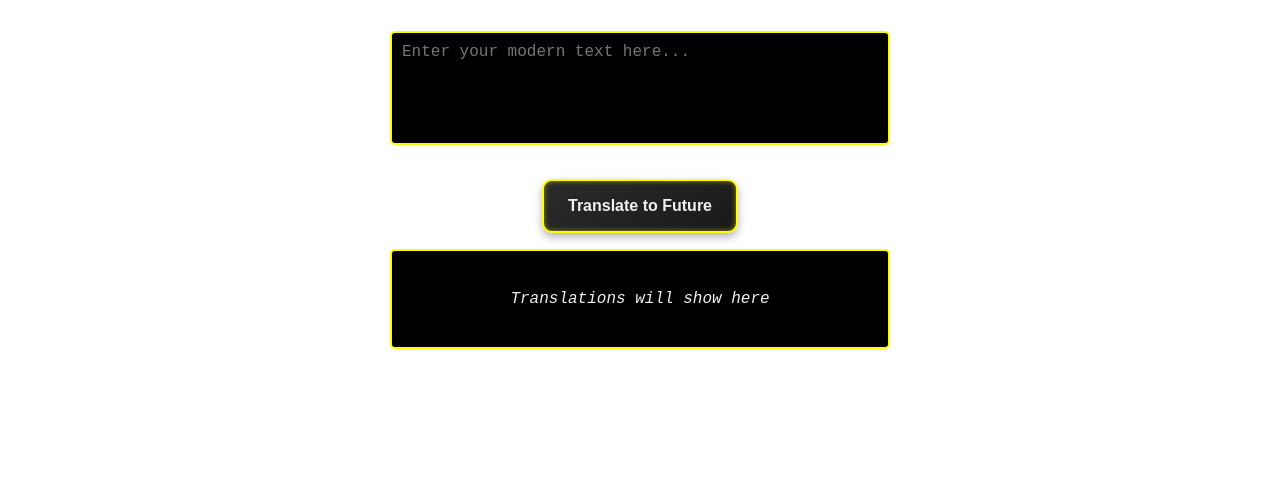
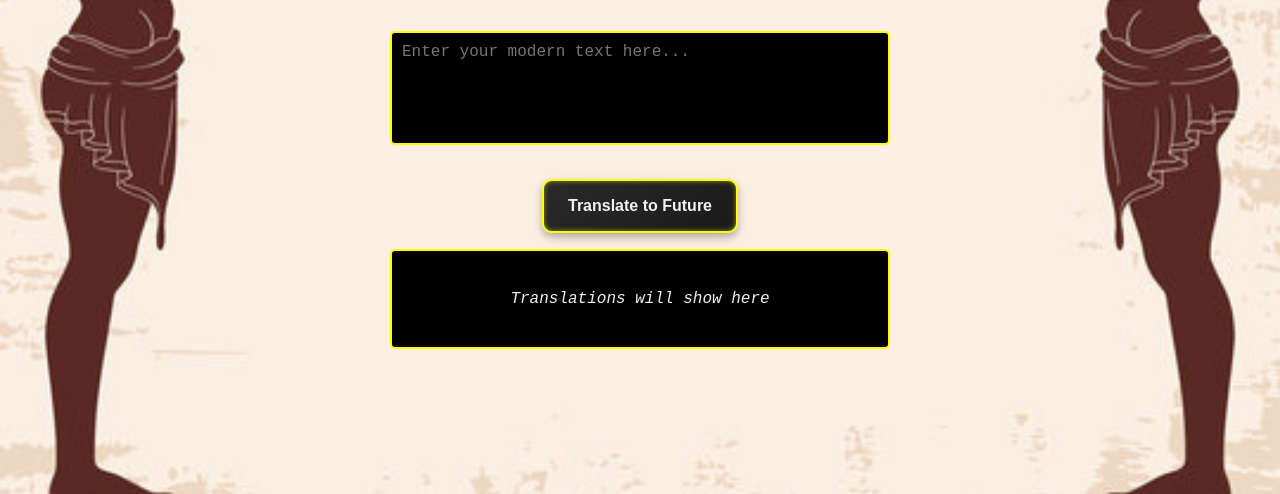
Before and after one commit to MikoBiko0609/TimeTalk, a website: page frontend/src/Dialects/Greek/greek.html in a window 1280 px wide. Shown: the part 306-800 px from the top of the page. Drawn offline with Linux system fonts and the light colour scheme; files whose address does not match are found by name.

Commit message:
image updates v2

```diff
--- a/frontend/src/Dialects/Caveman/caveman.css
+++ b/frontend/src/Dialects/Caveman/caveman.css
@@ -8,7 +8,7 @@
 /* Background Image Styling */
 body {
     font-family: 'Courier New', Courier, monospace;
-    background-image: url('../photos/caveman.jpg'); /* Path to your Future-themed image file */
+    background-image: url('/frontend/src/photos/caveman.jpg');
     background-size: cover;
     background-position: center;
     background-repeat: no-repeat;
--- a/frontend/src/Dialects/Colonial/colonial.css
+++ b/frontend/src/Dialects/Colonial/colonial.css
@@ -8,7 +8,7 @@
 /* Background Image Styling */
 body {
     font-family: 'Courier New', Courier, monospace;
-    background-image: url('../photos/colonial.webp'); /* Path to your Future-themed image file */
+    background-image: url('/frontend/src/photos/colonial.webp');
     background-size: cover;
     background-position: center;
     background-repeat: no-repeat;
--- a/frontend/src/Dialects/Future/future.css
+++ b/frontend/src/Dialects/Future/future.css
@@ -8,7 +8,7 @@
 /* Background Image Styling */
 body {
     font-family: 'Courier New', Courier, monospace;
-    background-image: url('../photos/future.webp'); /* Path to your Future-themed image file */
+    background-image: url('/frontend/src/photos/future.webp');
     background-size: cover;
     background-position: center;
     background-repeat: no-repeat;
--- a/frontend/src/Dialects/Greek/greek.css
+++ b/frontend/src/Dialects/Greek/greek.css
@@ -8,7 +8,7 @@
 /* Background Image Styling */
 body {
     font-family: 'Courier New', Courier, monospace;
-    background-image: url('../photos/greek.jpg'); /* Path to your Future-themed image file */
+    background-image: url('/frontend/src/photos/greek.jpg');
     background-size: cover;
     background-position: center;
     background-repeat: no-repeat;
--- a/frontend/src/Dialects/Medieval/medieval.css
+++ b/frontend/src/Dialects/Medieval/medieval.css
@@ -8,7 +8,7 @@
 /* Background Image Styling */
 body {
     font-family: 'Courier New', Courier, monospace;
-    background-image: url('../photos/medieval.avif'); /* Path to your Future-themed image file */
+    background-image: url('/frontend/src/photos/medieval.avif');
     background-size: cover;
     background-position: center;
     background-repeat: no-repeat;
--- a/frontend/src/Dialects/Pirate/pirate.css
+++ b/frontend/src/Dialects/Pirate/pirate.css
@@ -8,7 +8,7 @@
 /* Background Image Styling */
 body {
     font-family: 'Courier New', Courier, monospace;
-    background-image: url('../photos/pirate.avif'); /* Path to your Future-themed image file */
+    background-image: url('/frontend/src/photos/pirate.avif');
     background-size: cover;
     background-position: center;
     background-repeat: no-repeat;
--- a/frontend/src/Dialects/Shakespearian/shakespearian.css
+++ b/frontend/src/Dialects/Shakespearian/shakespearian.css
@@ -8,7 +8,7 @@
 /* Background Image Styling */
 body {
     font-family: 'Courier New', Courier, monospace;
-    background-image: url('../photos/shakespearian.jpg'); /* Path to your Future-themed image file */
+    background-image: url('/frontend/src/photos/shakespearian.jpg');
     background-size: cover;
     background-position: center;
     background-repeat: no-repeat;
```
